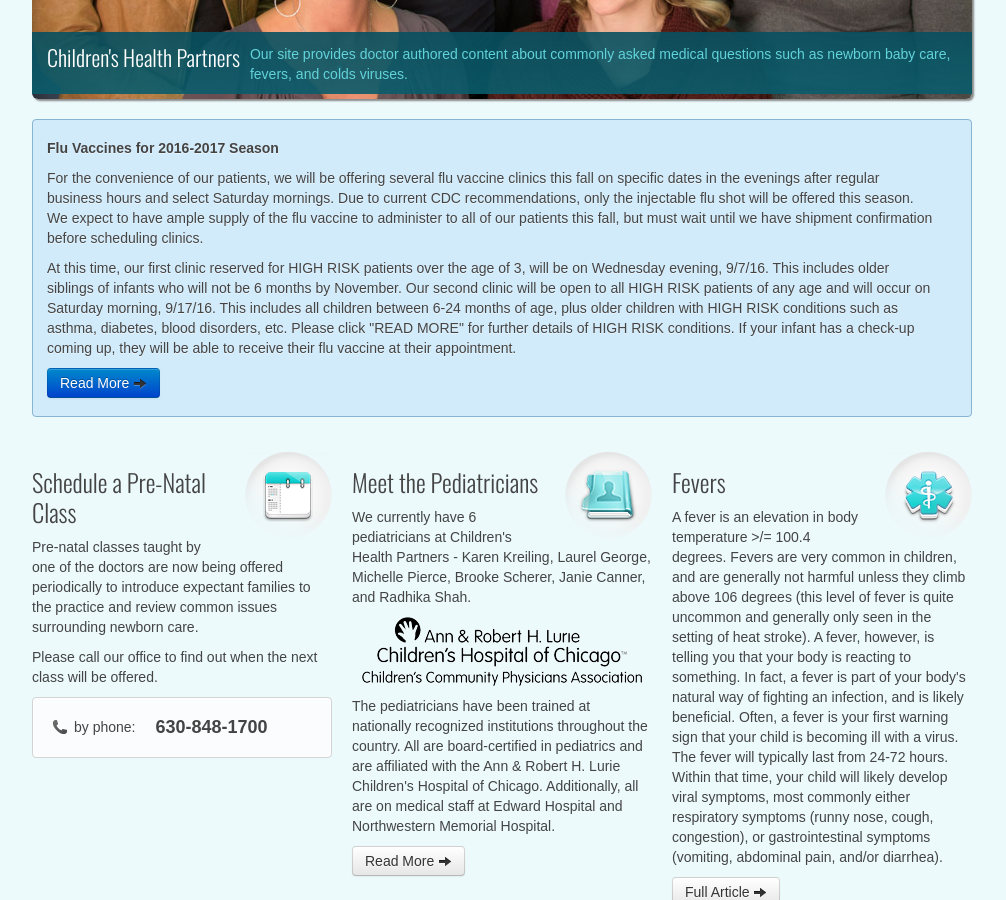
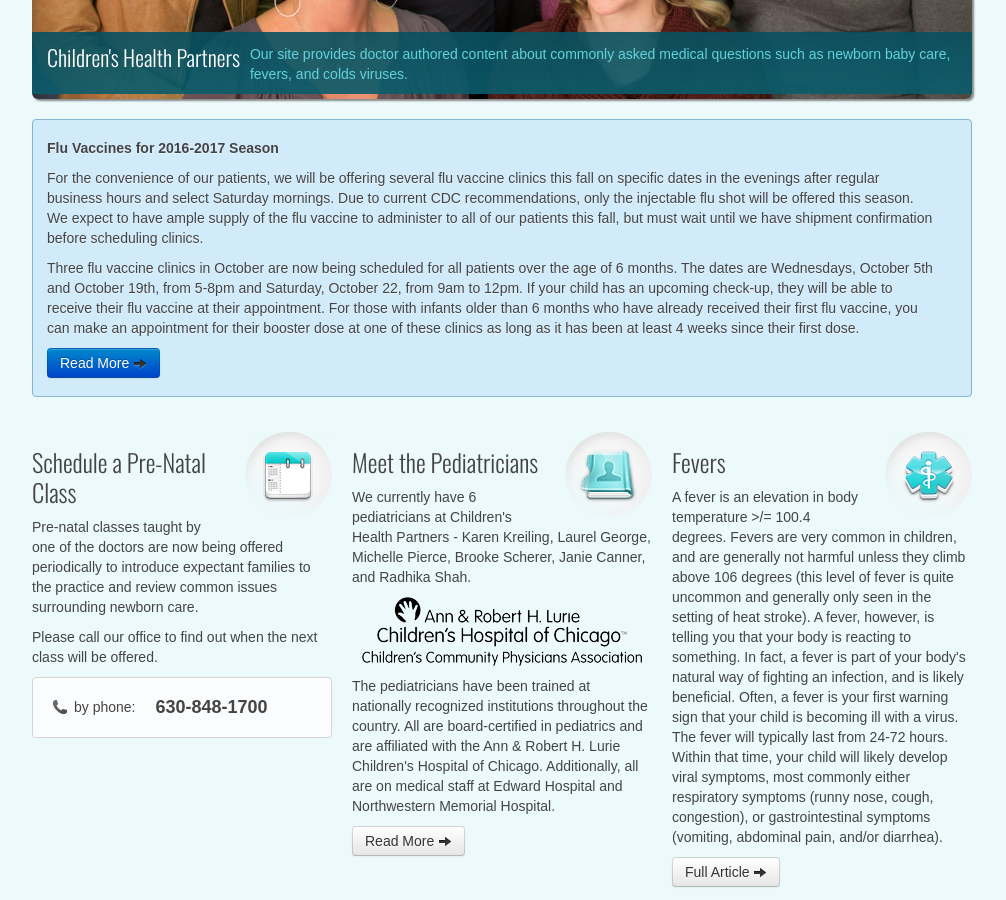
Before and after one commit to chpweb/web, a Jekyll site: the page built from index.html, in a window 1280 px wide and 900 px high, scrolled down 534 px. Shown: the whole window, without its empty margins (138-1144 px from the left). Built offline with Jekyll 4.4.1, drawn with Linux system fonts in a browser that asks for light colours; some web fonts are replaced; comment, search, counter and statistics services are not loaded.

Commit message:
Update index.html

```diff
--- a/index.html
+++ b/index.html
@@ -48,7 +48,7 @@
 
 	<div class="home-info">
 		<h5>Flu Vaccines for 2016-2017 Season</h5>
-		<p>For the convenience of our patients, we will be offering several flu vaccine clinics this fall on specific dates in the evenings after regular business hours and select Saturday mornings.  Due to current CDC recommendations, only the injectable flu shot will be offered this season.  We expect to have ample supply of the flu vaccine to administer to all of our patients this fall, but must wait until we have shipment confirmation before scheduling clinics.</p><p></p> At this time, our first clinic reserved for HIGH RISK patients over the age of 3, will be on Wednesday evening, 9/7/16.  This includes older siblings of infants who will not be 6 months by November.  Our second clinic will be open to all HIGH RISK patients of any age and will occur on Saturday morning, 9/17/16.  This includes all children between 6-24 months of age, plus older children with HIGH RISK conditions such as asthma, diabetes, blood disorders, etc.  Please click "READ MORE" for further details of HIGH RISK conditions.  If your infant has a check-up coming up, they will be able to receive their flu vaccine at their appointment.</p>
+		<p>For the convenience of our patients, we will be offering several flu vaccine clinics this fall on specific dates in the evenings after regular business hours and select Saturday mornings.  Due to current CDC recommendations, only the injectable flu shot will be offered this season.  We expect to have ample supply of the flu vaccine to administer to all of our patients this fall, but must wait until we have shipment confirmation before scheduling clinics.</p><p></p>Three flu vaccine clinics in October are now being scheduled for all patients over the age of 6 months.  The dates are Wednesdays, October 5th and October 19th, from 5-8pm and Saturday, October 22, from 9am to 12pm.  If your child has an upcoming check-up, they will be able to receive their flu vaccine at their appointment.  For those with infants older than 6 months who have already received their first flu vaccine, you can make an appointment for their booster dose at one of these clinics as long as it has been at least 4 weeks since their first dose.</p>
 		<p><a class="btn btn-medium btn-primary" href="/health_info/influenza-vaccination.html">Read More <i class="icon-arrow-right"></i></a></p>
 	</div>
 
```
